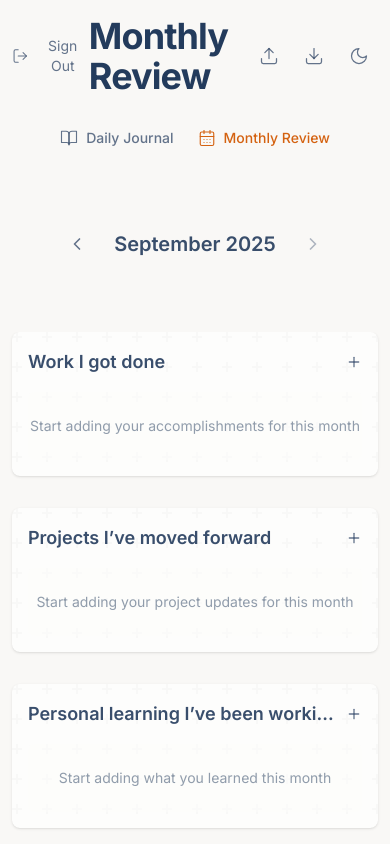
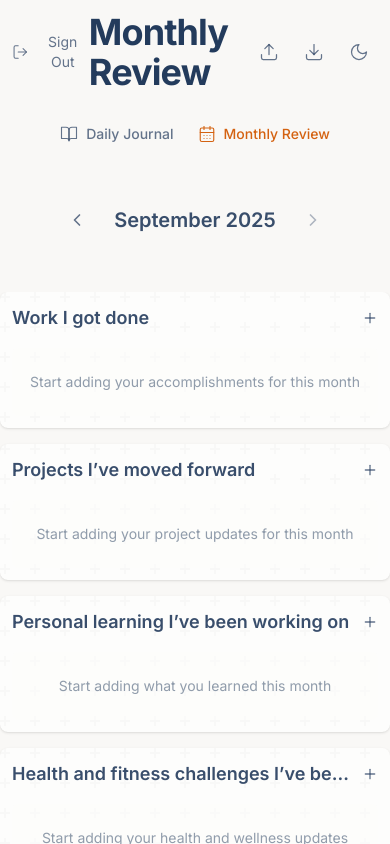
Before and after one commit to morhendos/quick-journal-app, a Next.js app: page /monthly in a window 390 px wide. Built offline with nearby package versions, Linux system fonts and the light colour scheme.

Commit message:
feat: optimize monthly review page layout for mobile

```diff
--- a/src/app/monthly/page.tsx
+++ b/src/app/monthly/page.tsx
@@ -14,7 +14,7 @@ interface SectionContainerProps {
 
 function SectionContainer({ children, className = '' }: SectionContainerProps) {
   return (
-    <div className={`paper-texture bg-paper rounded-lg p-4 sm:p-8 journal-shadow transition-colors duration-200 flex flex-col ${className}`}>
+    <div className={`paper-texture bg-paper rounded-lg p-3 sm:p-4 md:p-8 journal-shadow transition-colors duration-200 flex flex-col ${className}`}>
       {children}
     </div>
   );
@@ -25,7 +25,7 @@ export default function MonthlyReview() {
 
   const handleScroll = useCallback((e: Event) => {
     const target = e.target as HTMLDivElement;
-    setIsHeaderCompact(target.scrollTop > 20);
+    setIsHeaderCompact(target.scrollTop > 10);
   }, []);
 
   useEffect(() => {
@@ -37,7 +37,7 @@ export default function MonthlyReview() {
   }, [handleScroll]);
 
   return (
-    <div className="fixed inset-0 flex flex-col bg-background">
+    <div className="fixed inset-0 flex flex-col bg-background overscroll-none">
       {/* Fixed header section */}
       <div
         className={cn(
@@ -48,7 +48,7 @@ export default function MonthlyReview() {
         <div className="container mx-auto px-3 sm:px-4 max-w-6xl">
           <div className={cn(
             "transition-all duration-300",
-            isHeaderCompact ? "py-2" : "py-4 sm:pt-12"
+            isHeaderCompact ? "py-2" : "py-3 sm:py-4 md:py-8"
           )}>
             <PageHeader />
           </div>
@@ -56,7 +56,7 @@ export default function MonthlyReview() {
             "transition-all duration-300 transform-gpu",
             isHeaderCompact
               ? "scale-90 opacity-0 -mt-8 h-0 overflow-hidden"
-              : "mt-8 mb-8 opacity-100"
+              : "mt-4 sm:mt-6 md:mt-8 mb-4 sm:mb-6 md:mb-8 opacity-100"
           )}>
             <MonthlyHeader />
           </div>
@@ -64,9 +64,12 @@ export default function MonthlyReview() {
       </div>
 
       {/* Scrollable content section */}
-      <div id="monthly-content" className="flex-1 overflow-auto">
-        <div className="container mx-auto px-3 pb-4 sm:px-4 sm:pb-12 max-w-6xl">
-          <div className="space-y-8">
+      <div
+        id="monthly-content"
+        className="flex-1 overflow-auto overscroll-contain -mx-3 px-3 sm:-mx-4 sm:px-4"
+      >
+        <div className="container mx-auto pb-3 sm:pb-4 md:pb-8 max-w-6xl">
+          <div className="space-y-4 sm:space-y-6 md:space-y-8">
             {MONTHLY_SECTIONS.map(({ key }) => (
               <SectionContainer key={key}>
                 <GenericMonthlyList sectionKey={key} />
```
